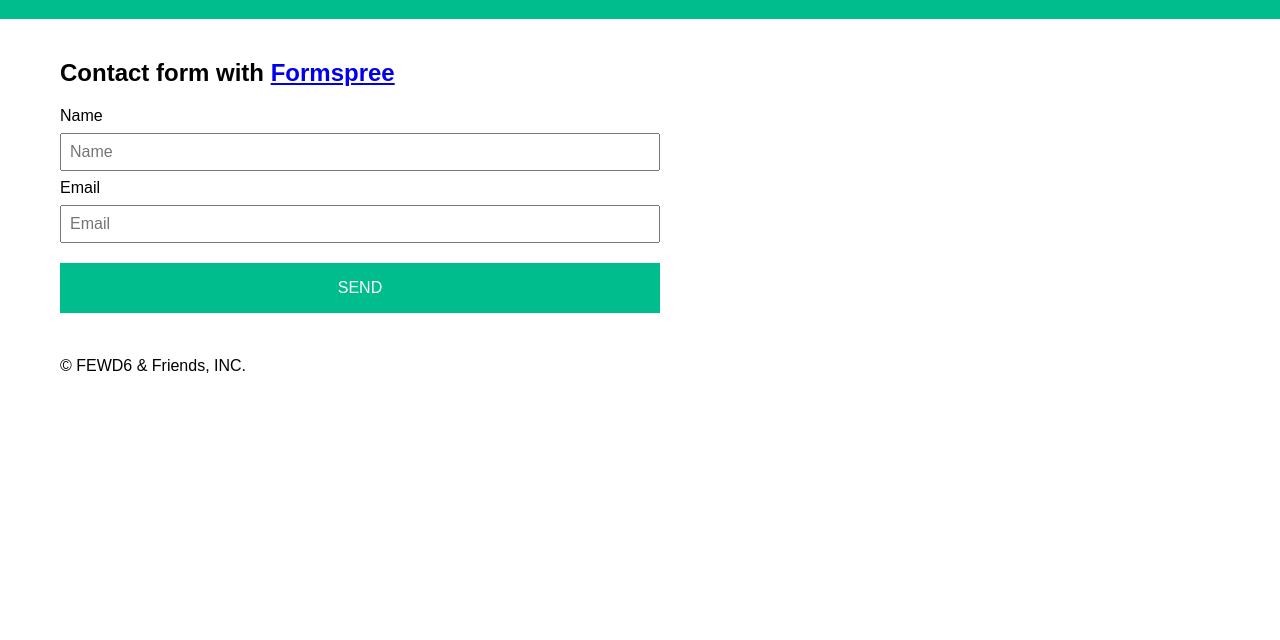
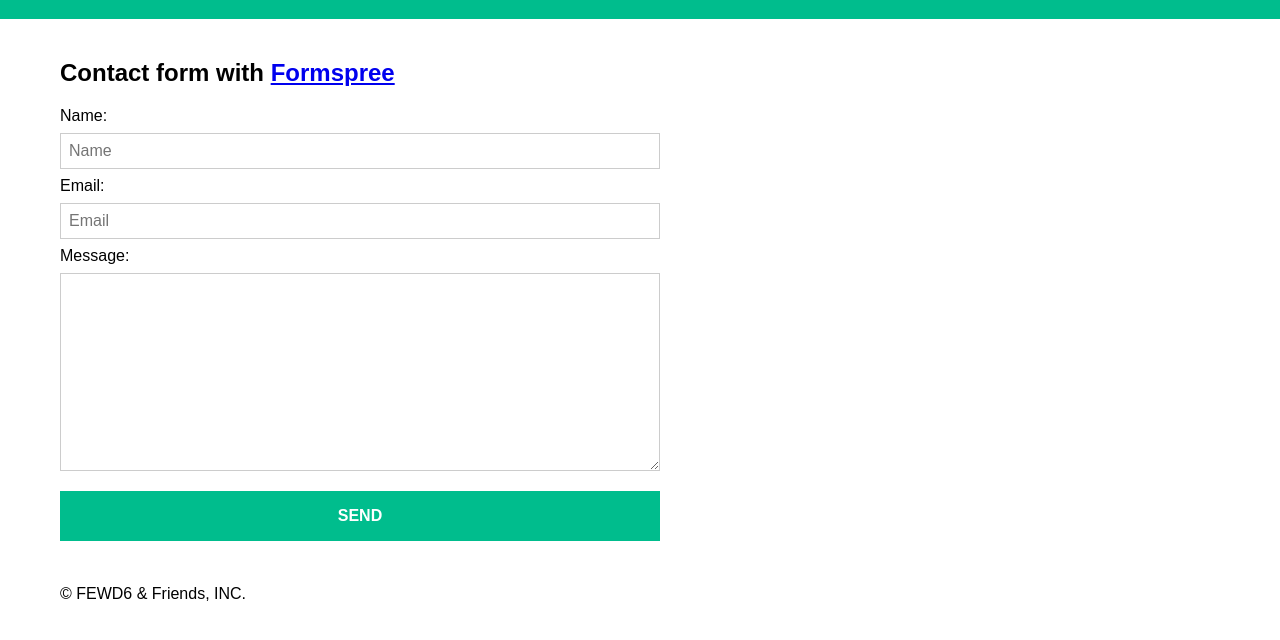
Before and after one commit to poopsplat/poopsplat.github.io, a plain HTML site: page index.html in a window 1280 px wide. Shown: the part 98-738 px from the top of the page. Drawn offline with Linux system fonts and the light colour scheme.

Commit message:
Adding textarea to form and hover style to butotn

```diff
--- a/css/style.css
+++ b/css/style.css
@@ -54,11 +54,12 @@ form {
   max-width: 600px;
 }
 
-input {
+input, textarea {
   width: 100%;
   padding: .5em;
   display: block;
   margin: .5em 0;
+  border: 1px solid #ccc;
 }
 
 label {
@@ -70,9 +71,15 @@ input[type=submit] {
   color: #fff;
   border: none;
   padding: 1em;
+  font-weight: 700;
   margin-top: 20px;
   background: #00BD8D;
   text-transform: uppercase;
+  transition: background .2s ease-out;
+}
+
+input[type=submit]:hover {
+  background: #009D74;
 }
 
 /******************************************
--- a/index.html
+++ b/index.html
@@ -22,10 +22,12 @@
       <div class="container">
         <h2>Contact form with <a href="http://formspree.io">Formspree</a></h2>
         <form action="//formspree.io/matt.m.soria@gmail.com" method="POST">
-          <label for="name">Name</label>
+          <label for="name">Name:</label>
           <input id="name" type="text" name="name" placeholder="Name">
-          <label id="email" for="email">Email</label>
+          <label id="email" for="email">Email:</label>
           <input type="email" name="_replyto" placeholder="Email">
+          <label for="message">Message:</label>
+          <textarea id="message" name="message" cols="30" rows="10"></textarea>
           <input type="submit" value="Send">
         </form>
       </div>
```
